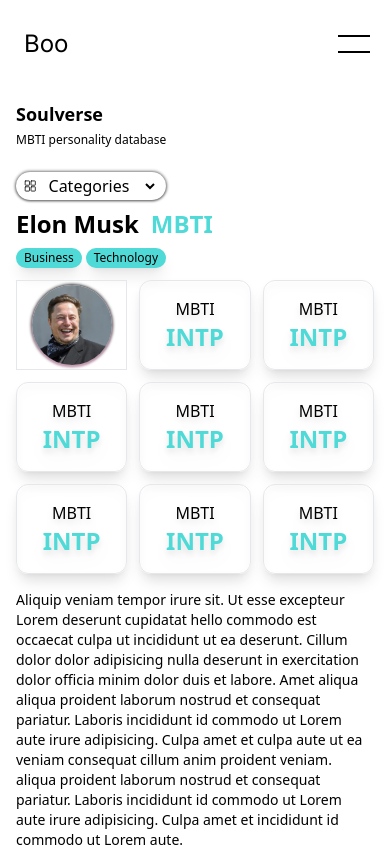
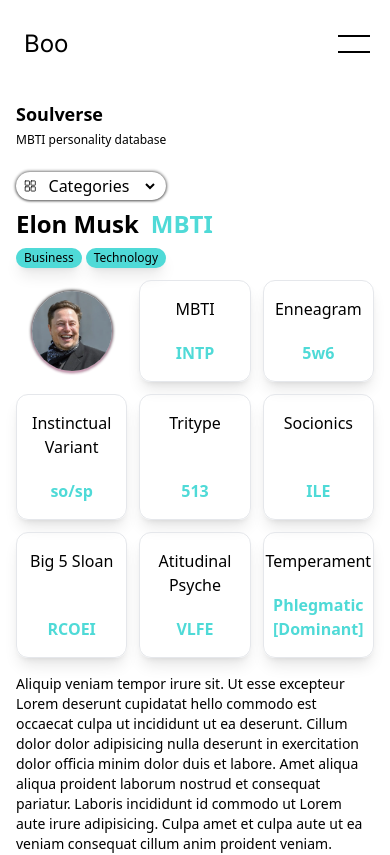
Before and after one commit to tundeiness/boo, a React (Create React App) app: page / in a window 390 px wide. Shown: the top 855 px of the page. Built offline with nearby package versions, Linux system fonts and the light colour scheme; no server answers.

Commit message:
mobile restructure in progress

```diff
--- a/src/App.css
+++ b/src/App.css
@@ -1,3 +1,86 @@
+*,
+*::before,
+*::after {
+  box-sizing: border-box;
+  --tw-grayscale: none!important;
+}
+
+
+/* Remove default margin */
+/* body,
+h1,
+h2,
+h3,
+h4,
+p,
+ul[class],
+ol[class],
+li,
+figure,
+figcaption,
+blockquote,
+dl,
+dd {
+  margin: 0;
+} */
+
+/* Set core body defaults */
+/* body {
+  min-height: 100vh;
+  scroll-behavior: smooth;
+  text-rendering: optimizeSpeed;
+  line-height: 1.5;
+} */
+
+/* Remove list styles on ul, ol elements with a class attribute */
+/* ul[class],
+ol[class] {
+  list-style: none;
+} */
+
+/* A elements that don't have a class get default styles */
+/* a:not([class]) {
+  text-decoration-skip-ink: auto;
+} */
+
+/* Make images easier to work with */
+/* img {
+  max-width: 100%;
+  display: block;
+} */
+
+/* Natural flow and rhythm in articles by default */
+/* article > * + * {
+  margin-top: 1em;
+} */
+
+/* Inherit fonts for inputs and buttons */
+/* input,
+button,
+textarea,
+select {
+  font: inherit;
+} */
+
+/* Remove all animations and transitions for people that prefer not to see them */
+/* @media (prefers-reduced-motion: reduce) {
+  * {
+    animation-duration: 0.01ms !important;
+    animation-iteration-count: 1 !important;
+    transition-duration: 0.01ms !important;
+    scroll-behavior: auto !important;
+  }
+} */
+
+.comment-container {
+  box-shadow: 0px 1px 2px 8px rgb(229, 231, 235, 0.3), 0px 0px 3px 1px rgb(229, 231, 235, 0.3);
+}
+
+.img-comments{
+
+  box-shadow: 0px 1px 2px 0px gray, 0px 0px 3px 1px gray;
+}
+
 .span-one{
   height: 2px;
 }
@@ -31,6 +114,17 @@
   /* background-position:center; */
 }
 
-.comment-section{
+/* .comment-section{
    box-shadow: 0px 1px 2px 0px gray, 0px 0px 3px 1px gray;
+} */
+
+
+textarea {
+    border: none;
+    overflow: auto;
+    outline: none;
+    -webkit-box-shadow: none;
+    -moz-box-shadow: none;
+    box-shadow: none;
+    resize: none; /*remove the resize handle on the bottom right*/
 }
--- a/src/components/Comment.jsx
+++ b/src/components/Comment.jsx
@@ -46,13 +46,16 @@
   }, []);
 
   const renderComments = () => comment?.data?.map((items) => (
-    <div key={items.id} className="comment-section flex flex-col px-2 py-2 mb-4 mx-3 rounded-xl border border-gray-200">
+    <div
+      key={items.id}
+      className="comment-container flex flex-col px-2 py-2 mb-4 mx-3 rounded-3xl border border-gray-200 shadow-lg drop-shadow-lg"
+    >
       <div className="flex flex-row px-2 py-3">
-        <div className="flex flex-col justify-center items-center w-20 h-20 rounded-full mr-1">
+        <div className="flex flex-col justify-center items-center w-20 h-20 rounded-full mr-1 border-none outline-none">
           <img
             src={items.image ? items.image : James}
-            alt={items.name ? items.name : 'No Name'}
-            className="w-20 h-20 rounded-full object-cover bg-no-repeat bg-cover bg-center"
+            alt={items.name ? '' : 'No Name'}
+            className="img-comments w-20 h-20 rounded-full object-cover bg-no-repeat bg-cover bg-center border border-gray"
           />
         </div>
         <p className="inline-block mt-3">
@@ -66,14 +69,16 @@
           <EnneagramBtn text={items.enneagram ? items.enneagram : 'none'} />
           <ZodiacBtn text={items.zodiac ? items.zodiac : 'none'} />
         </div>
-        <textarea className="my-3 shadow-none drop-shadow-none p-3" rows="9">
+        <textarea className="my-3 p-3 backdrop-grayscale-0 lg:h-full h-screen" rows="6">
           {items.body}
         </textarea>
         <span className="flex flex-row">
           <span
             className="inline-block mr-1"
             type="button"
-            onClick={() => { handleVotes(items.id); }}
+            onClick={() => {
+              handleVotes(items.id);
+            }}
             role="presentation"
           >
             <BsFillHeartFill className="my-auto cursor-pointer" />
@@ -87,7 +92,7 @@
   ));
 
   return (
-    <div className=" flex flex-col mx-1 px-1 py-1 my-1 rounded-2xl shadow-lg drop-shadow-lg">
+    <div className="flex flex-col mx-1 px-1 py-1 my-5 rounded-2xl">
       {/* {comment.length ? (
         renderComments()
       ) : (
--- a/src/components/Sidebar.jsx
+++ b/src/components/Sidebar.jsx
@@ -17,7 +17,7 @@
       <p className="text-lg font-semibold leading-9">Soulverse</p>
       <p className="text-xs mb-6">MBTI personality database</p>
 
-      <div className="categories-container rounded-full flex items-center px-2 w-[150px] md:mx-16 mx-0">
+      <div className="categories-container rounded-full flex items-center px-2 w-[150px] md:mx-0 mx-0">
         <IoGridOutline size={14} />
         <select
           value={status}
--- a/src/components/SubCards.jsx
+++ b/src/components/SubCards.jsx
@@ -7,8 +7,8 @@
   return (
     <>
       <div className="w-23 h-23 lg:w-40 lg:h-40 rounded-xl shadow-lg drop-shadow-lg py-4 flex flex-col justify-between items-center align-middle border border-gray">
-        <p>{title}</p>
-        <p className="text-2xl text-viking font-semibold">{text}</p>
+        <p className="lg:w-[60%] w-full mb-5 text-center">{title}</p>
+        <p className="lg:text-2xl text-md text-viking font-semibold text-center">{text}</p>
       </div>
     </>
   );
--- a/src/components/UserFilter.jsx
+++ b/src/components/UserFilter.jsx
@@ -31,7 +31,7 @@
         </div>
         {/* </div> */}
         <div className="grid md:grid-cols-4 md:gap-5 grid-cols-3 gap-3 md:mr-10  px-4">
-          <div className="lg:hidden w-25 h-25 flex flex-col justify-center items-center  border border-gray">
+          <div className="lg:hidden w-25 h-25 flex flex-col justify-center items-center">
             {/* <div className="w-full h-full rounded-full border border-red-500"> */}
             <img
               src={Elon}
@@ -41,13 +41,13 @@
             {/* </div> */}
           </div>
           <SubCards title="MBTI" text="INTP" />
-          <SubCards title="MBTI" text="INTP" />
-          <SubCards title="MBTI" text="INTP" />
-          <SubCards title="MBTI" text="INTP" />
-          <SubCards title="MBTI" text="INTP" />
-          <SubCards title="MBTI" text="INTP" />
-          <SubCards title="MBTI" text="INTP" />
-          <SubCards title="MBTI" text="INTP" />
+          <SubCards title="Enneagram" text="5w6" />
+          <SubCards title="Instinctual Variant" text="so/sp" />
+          <SubCards title="Tritype" text="513" />
+          <SubCards title="Socionics" text="ILE" />
+          <SubCards title="Big 5 Sloan" text="RCOEI" />
+          <SubCards title="Atitudinal Psyche" text="VLFE" />
+          <SubCards title="Temperament" text="Phlegmatic [Dominant]" />
         </div>
       </div>
       <div className="lg:pt-10 lg:pl-2 lg:pr-10 lg:pb-10 p-4 text-sm">
```
